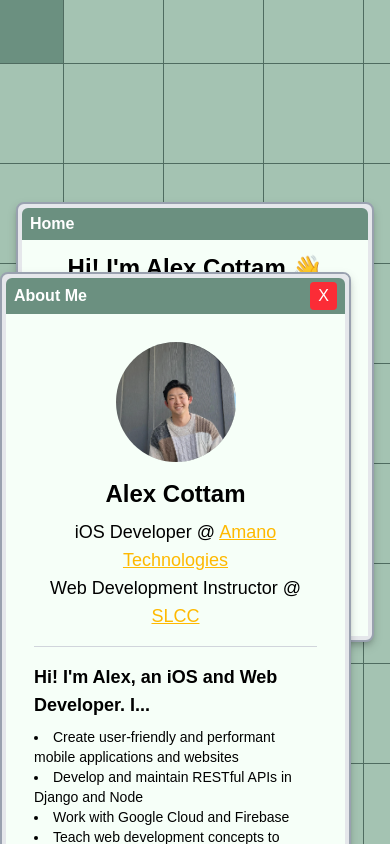
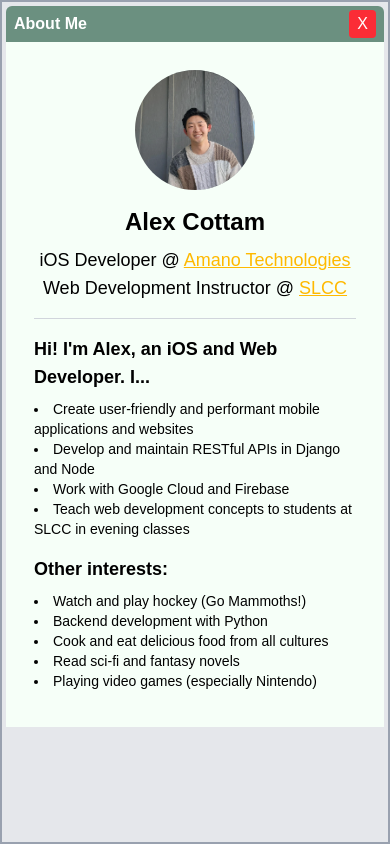
Before and after one commit to notacoham/alexcottam-portfolio, a React (Vite) app: page / in a window 390 px wide. Both pictures are taken after a click on the button "About". Built offline with nearby package versions, Linux system fonts and the light colour scheme; a web font is replaced by a local one.

Commit message:
update responsive styling to make mobile experience better

```diff
--- a/src/App.jsx
+++ b/src/App.jsx
@@ -7,7 +7,16 @@ import AboutMe from "./components/AboutMe";
 import Experience from "./components/Experience";
 import Projects from "./components/Projects";
 import Contact from "./components/Contact";
-import { FaInfo, FaFolder, FaTools, FaMailBulk, FaGithub, FaLinkedin, FaVolumeUp, FaVolumeMute } from "react-icons/fa";
+import {
+  FaInfo,
+  FaFolder,
+  FaTools,
+  FaMailBulk,
+  FaGithub,
+  FaLinkedin,
+  FaVolumeUp,
+  FaVolumeMute,
+} from "react-icons/fa";
 
 function App() {
   const [windows, setWindows] = useState([]);
@@ -31,10 +40,11 @@ function App() {
 
   const openWindow = (windowId, title) => {
     if (!windows.find((win) => win.id === windowId)) {
+      const isMobile = window.innerWidth < 768;
       const winWidth = 400;
       const winHeight = 300;
-            const x = Math.max(0, (window.innerWidth - winWidth) / 2);
-            const y = Math.max(0, (window.innerHeight - winHeight) / 2);
+      const x = isMobile ? 0 : Math.max(0, (window.innerWidth - winWidth) / 2);
+      const y = isMobile ? 0 : Math.max(0, (window.innerHeight - winHeight) / 2);
       setWindows([
         ...windows,
         { id: windowId, title: title, position: { x, y } },
@@ -47,10 +57,7 @@ function App() {
   };
 
   return (
-        <DndContext
-            onDragEnd={handleDragEnd}
-            modifiers={[restrictToWindowEdges]}
-        >
+    <DndContext onDragEnd={handleDragEnd} modifiers={[restrictToWindowEdges]}>
       <div className="font-mozilla h-screen w-screen relative overflow-hidden flex items-center justify-center bg-[#A4C3B2]">
         {/* Animated squares background */}
         <Squares
@@ -71,34 +78,30 @@ function App() {
             <h1 className="text-2xl sm:text-3xl md:text-4xl font-bold mb-2 text-center">
               Hi! I'm Alex Cottam 👋
             </h1>
-                        <p className="text-base sm:text-lg text-center">📍 Salt Lake City, UT</p>
+            <p className="text-base sm:text-lg text-center">
+              📍 Salt Lake City, UT
+            </p>
             <p className="text-base sm:text-lg mb-6 sm:mb-10 text-center">
               🖥️ iOS and Frontend Developer
             </p>
             <div className="flex flex-col space-y-3 sm:flex-row sm:space-y-0 sm:space-x-4 justify-center items-center">
               <button
                 className="bg-[#eaf4f4] hover:bg-[#A4C3B2] p-2 sm:p-2 border-2 border-solid border-gray-300 shadow-md rounded-md w-full sm:w-auto min-h-[44px] flex items-center justify-center"
-                                onClick={() =>
-                                    openWindow("about-me", "About Me")
-                                }
+                onClick={() => openWindow("about-me", "About Me")}
               >
                 <FaInfo className="inline-block mr-2" />
                 About
               </button>
               <button
                 className="bg-[#eaf4f4] hover:bg-[#A4C3B2] p-2 sm:p-2 border-2 border-solid border-gray-300 shadow-md rounded-md w-full sm:w-auto min-h-[44px] flex items-center justify-center"
-                                onClick={() =>
-                                    openWindow("experience", "Experience")
-                                }
+                onClick={() => openWindow("experience", "Experience")}
               >
                 <FaTools className="inline-block mr-2" />
                 Experience
               </button>
               <button
                 className="bg-[#eaf4f4] hover:bg-[#A4C3B2] p-2 sm:p-2 border-2 border-solid border-gray-300 shadow-md rounded-md w-full sm:w-auto min-h-[44px] flex items-center justify-center"
-                                onClick={() =>
-                                    openWindow("projects", "Projects")
-                                }
+                onClick={() => openWindow("projects", "Projects")}
               >
                 <FaFolder className="inline-block mr-2" />
                 Projects
--- a/src/components/DraggableWindow.jsx
+++ b/src/components/DraggableWindow.jsx
@@ -4,10 +4,12 @@ import { useRef } from "react";
 
 const DraggableWindow = ({ id, title, children, initialPosition, onClose }) => {
     const handleRef = useRef(null);
+    const isMobile = window.innerWidth < 768;
 
     const { attributes, listeners, setNodeRef, transform, isDragging } =
         useDraggable({
             id: id,
+            disabled: isMobile,
         });
 
     const style = {
--- a/src/components/Window.jsx
+++ b/src/components/Window.jsx
@@ -12,7 +12,7 @@ const Window = ({
     };
 
     return (
-        <div className="bg-gray-200 border-2 border-solid border-gray-400 shadow-md p-1 rounded-lg drop-shadow-lg relative z-10 w-[90vw] max-w-sm sm:max-w-md md:max-w-lg lg:max-w-2xl max-h-[70vh] sm:max-h-[500px] overflow-scroll scrollbar-hide">
+        <div className="bg-gray-200 border-2 border-solid border-gray-400 shadow-md p-1 rounded-lg drop-shadow-lg relative z-10 w-[90vw] max-w-sm sm:max-w-md md:max-w-lg lg:max-w-2xl max-h-[70vh] sm:max-h-[500px] overflow-scroll scrollbar-hide md:w-auto md:h-auto md:max-w-2xl md:max-h-[500px] max-md:!w-screen max-md:!h-screen max-md:!max-w-none max-md:!max-h-none max-md:rounded-none">
             <div className="flex justify-between items-center bg-[#6b9080] text-white px-2 py-1 rounded-t-md">
                 <span
                     ref={handleRef}
```
Lines whose indentation alone changed are shown as unchanged.
